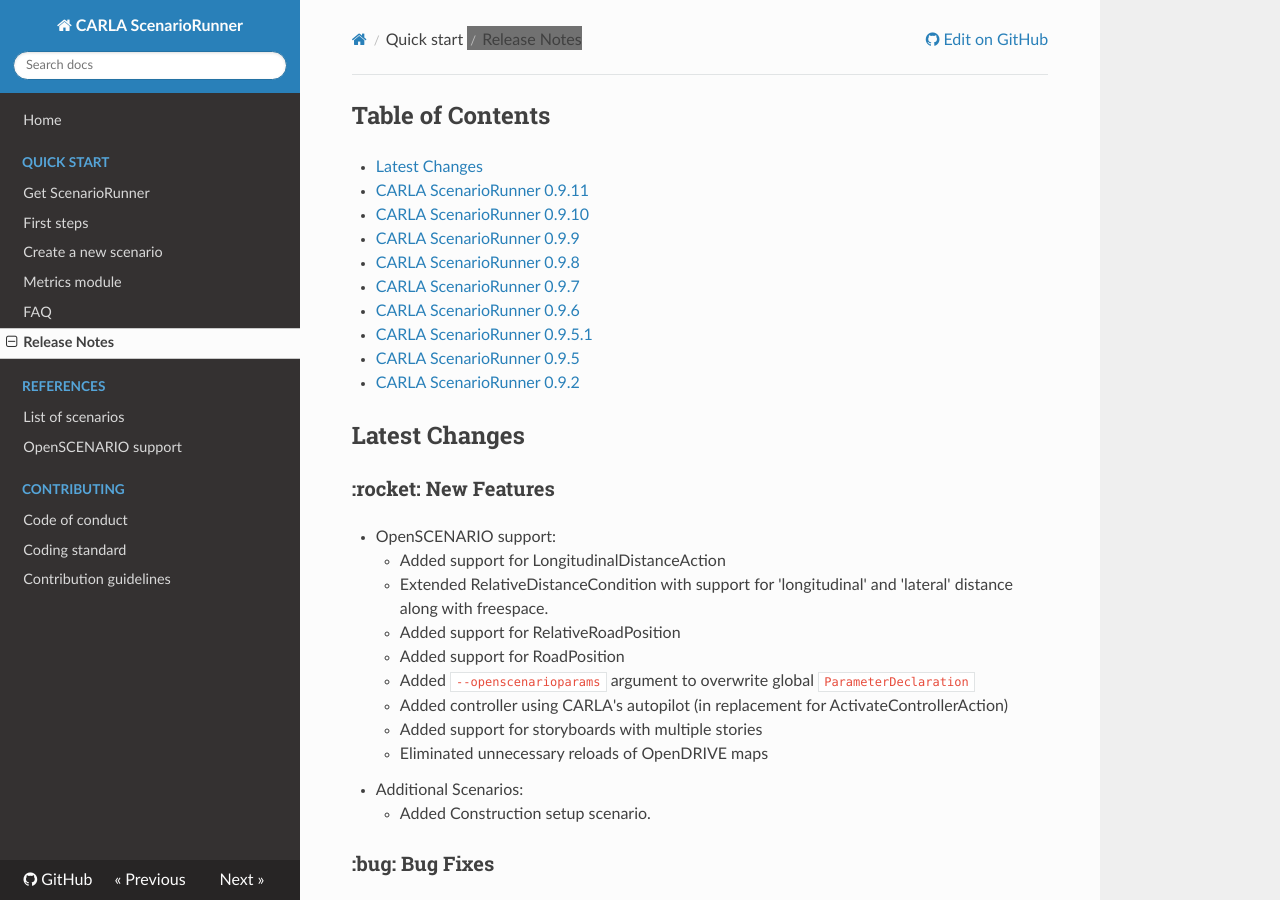
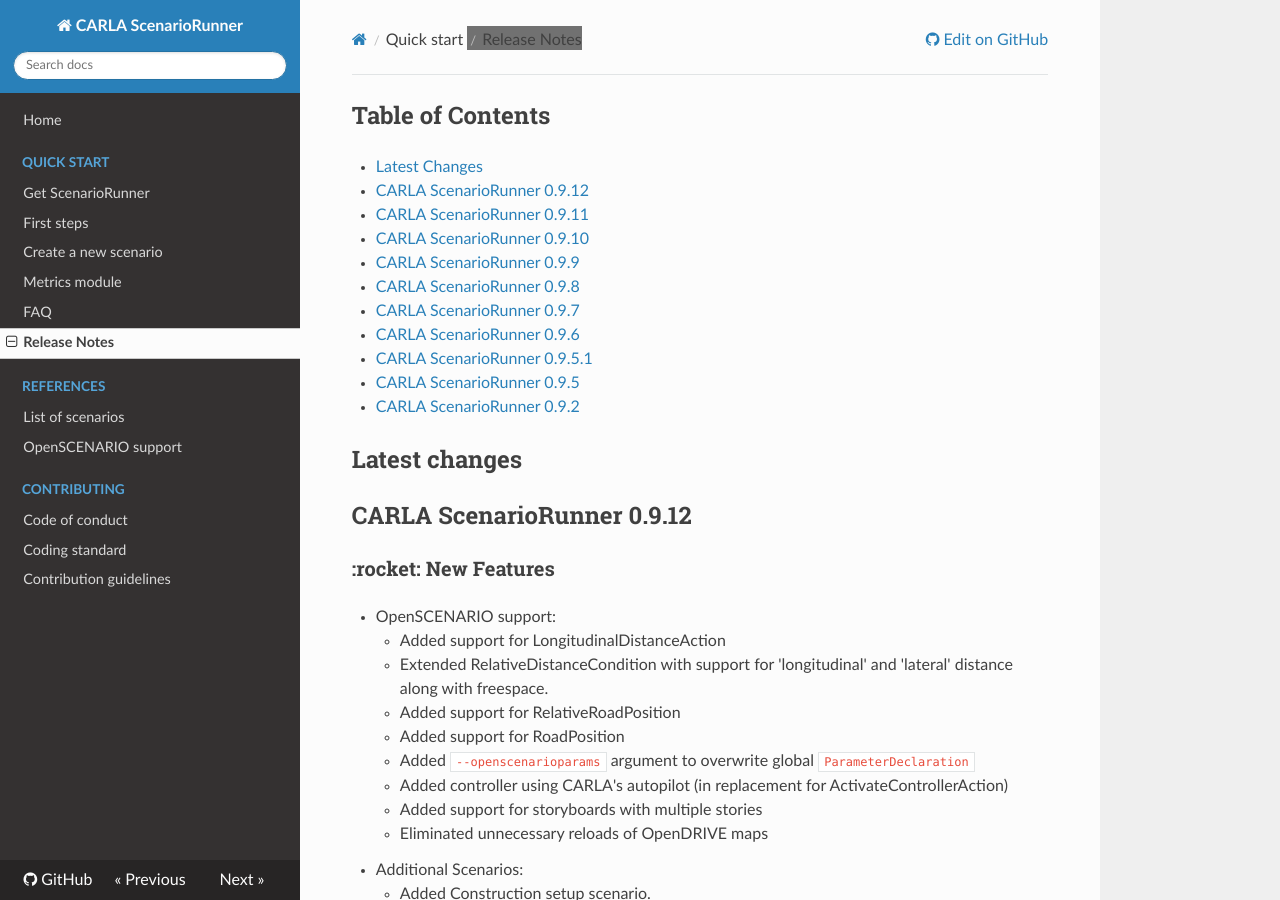
Before and after one commit to carla-simulator/scenario_runner, an MkDocs documentation site: the page built from Docs/CHANGELOG.md, in a window 1280 px wide and 900 px high. Built offline with MkDocs 1.6.1, drawn with Linux system fonts in a browser that asks for light colours; nearby versions of some CDN libraries.

Commit message:
Updates Docs to reflect the new version

```diff
--- a/Docs/CHANGELOG.md
+++ b/Docs/CHANGELOG.md
@@ -1,5 +1,6 @@
 ## Table of Contents
 * [Latest Changes](#latest-changes)
+* [CARLA ScenarioRunner 0.9.12](#carla-scenariorunner-0912)
 * [CARLA ScenarioRunner 0.9.11](#carla-scenariorunner-0911)
 * [CARLA ScenarioRunner 0.9.10](#carla-scenariorunner-0910)
 * [CARLA ScenarioRunner 0.9.9](#carla-scenariorunner-099)
@@ -10,7 +11,9 @@
 * [CARLA ScenarioRunner 0.9.5](#carla-scenariorunner-095)
 * [CARLA ScenarioRunner 0.9.2](#carla-scenariorunner-092)
 
-## Latest Changes
+## Latest changes
+
+## CARLA ScenarioRunner 0.9.12
 ### :rocket: New Features
 * OpenSCENARIO support:
     - Added support for LongitudinalDistanceAction
--- a/scenario_runner.py
+++ b/scenario_runner.py
@@ -41,7 +41,7 @@
 from srunner.tools.route_parser import RouteParser
 
 # Version of scenario_runner
-VERSION = '0.9.11'
+VERSION = '0.9.12'
 
 
 class ScenarioRunner(object):
@@ -91,8 +91,8 @@
         self.client.set_timeout(self.client_timeout)
 
         dist = pkg_resources.get_distribution("carla")
-        if LooseVersion(dist.version) < LooseVersion('0.9.11'):
-            raise ImportError("CARLA version 0.9.11 or newer required. CARLA version found: {}".format(dist))
+        if LooseVersion(dist.version) < LooseVersion('0.9.12'):
+            raise ImportError("CARLA version 0.9.12 or newer required. CARLA version found: {}".format(dist))
 
         # Load agent if requested via command line args
         # If something goes wrong an exception will be thrown by importlib (ok here)
```
Also changed, not shown: README.md (+1 -0 lines).
